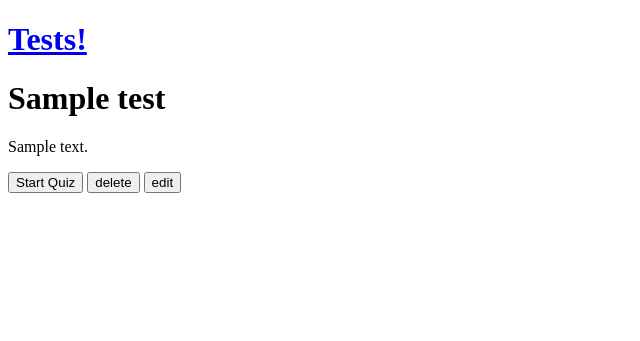
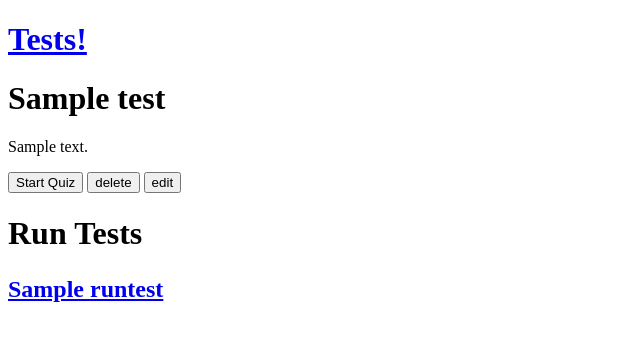
Before and after one commit to Jesyfox/pyacad_v2_tests, a Django app: page /tests/1 in a window 1280 px wide. Shown: the top 341 px of the page, without its empty margins (0-640 px from the left). Run offline with Django 3.2, Linux system fonts and the light colour scheme; tables that the repository leaves empty hold one stand-in row (values such as "Sample post").

Commit message:
feature: added run test info

```diff
--- a/pyFormers/app_tests/templates/app_tests/test_info.html
+++ b/pyFormers/app_tests/templates/app_tests/test_info.html
@@ -12,5 +12,12 @@
             <input type="submit" name="delete_test" value="delete">
             <input type="submit" name="edit_test" value="edit">
         </form>
+
+        <h1>Run Tests</h1>
+
+        {% for rt in run_tests %}
+        <h2><p><a href="{% url 'app_tests:run_test_detail' rt.id %}">{{ rt.name }}</a></p></h2>
+        {% endfor %}
+
     </div>
 {% endblock %}
--- a/pyFormers/app_tests/urls.py
+++ b/pyFormers/app_tests/urls.py
@@ -9,4 +9,5 @@ urlpatterns = [
     path('tests/<int:test_id>/add/<int:q_id>', views.add_q, name='add_q'),
     path('question/delete/<int:q_id>', views.delete_question, name='delete_question'),
     path('new_<str:new_object>', views.new_object, name='new_object'),
+    path('tests/run_tests/<int:runtest_id>', views.run_test_detail, name='run_test_detail')
 ]
--- a/pyFormers/app_tests/views.py
+++ b/pyFormers/app_tests/views.py
@@ -60,7 +60,8 @@ def detail_of_test(request, test_id):
     elif request.method == 'GET':
         tests = Test.objects.get(id=test_id)
         questions = tests.questions.all()
-        context.update(test=tests, questions=questions)
+        run_tests = RunTest.objects.filter(test=tests)
+        context.update(test=tests, questions=questions, run_tests=run_tests)
         return render(request, 'app_tests/test_info.html', context=context)
 
 
@@ -103,10 +104,20 @@ def run_test(request, test_id):
             run_test_obj = RunTest(name=test.name, test=test)
             run_test_obj.save()
             for q, a in zip(questions, answer_form_set.cleaned_data):
-                run_test_answer = RunTestAnswers(run_test=run_test_obj, question=q, answer=a.values())
+                run_test_answer = RunTestAnswers(run_test=run_test_obj, question=q, answer=a['Answer'])
                 run_test_answer.save()
             return redirect(f'/tests/{test_id}')
 
     context = {'formset': dict(zip(questions, answer_form_set)),
                'manage_form': answer_form_set}
     return render(request, 'app_tests/start_quiz.html', context=context)
+
+
+def run_test_detail(request, runtest_id):
+    run_test_obj = RunTest.objects.filter(id=runtest_id)
+    run_tests_answers = RunTestAnswers.objects.filter(run_test__in=run_test_obj)
+
+    context = {'run_test': run_test_obj, 'run_tests_answers': run_tests_answers}
+    print(run_tests_answers, '\n'*10)
+
+    return render(request, 'app_tests/run_test_detail.html', context=context)
```
Also changed, not shown: pyFormers/app_tests/templates/app_tests/run_test_detail.html (added, +12 -0 lines).
